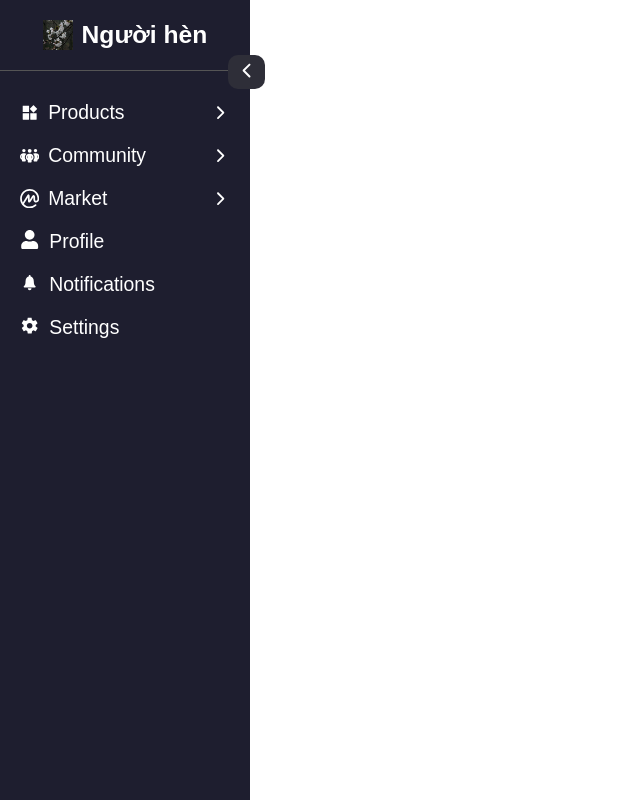
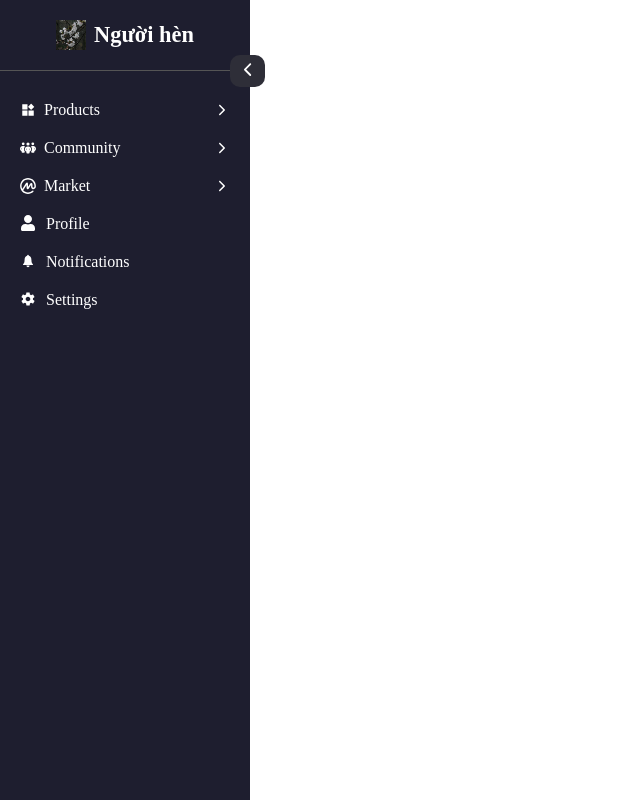
Before and after one commit to Hung000anh/Trading-Dashboard, a React (Vite) app in the folder client/: page / in a window 1280 px wide. Shown: the whole page, without its empty margins (0-640 px from the left). Built offline with nearby package versions, Linux system fonts and the light colour scheme; the HTML template or start-up script is replaced by a standard one.

Commit message:
Refactor MainLayout component to remove unused state and streamline layout structure

```diff
--- a/client/src/layouts/MainLayout.jsx
+++ b/client/src/layouts/MainLayout.jsx
@@ -1,16 +1,16 @@
-import React, { useState } from 'react';
-import Sidebar from "../components/Sidebar";
-import '../styles/mainLayout.css'
+import React from 'react';
+import { Outlet } from 'react-router-dom';
+import Sidebar from '../components/Sidebar';
 
-function MainLayout() {
-  const [count, setCount] = useState(0);
-
+const MainLayout = () => {
   return (
-    <div>
+    <div style={{ display: 'flex', height: '100vh' }}>
       <Sidebar />
-
+      <div style={{ flex: 1, padding: '20px', overflowY: 'auto' }}>
+        <Outlet />
+      </div>
     </div>
   );
-}
+};
 
 export default MainLayout;
```
